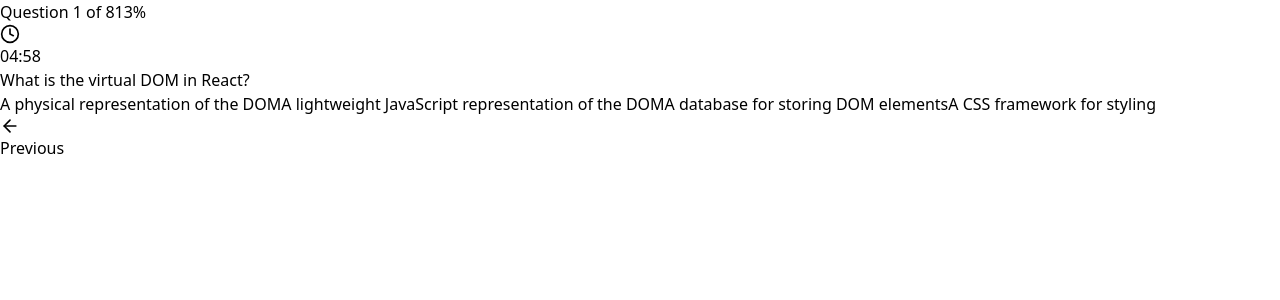
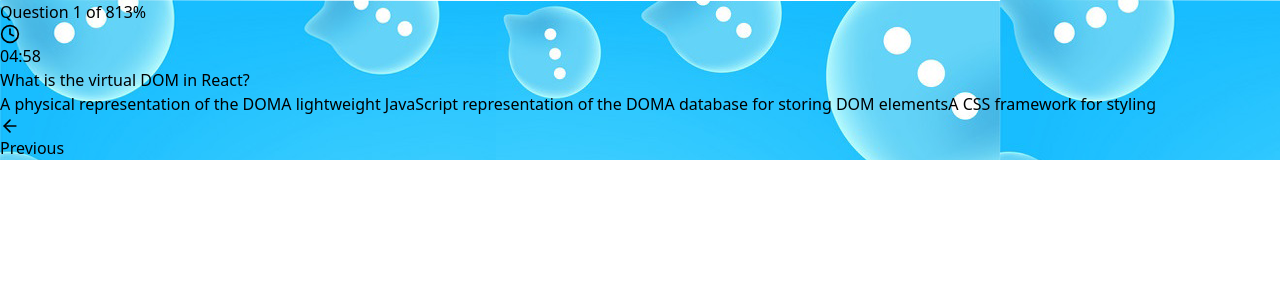
Before and after one commit to PushkarDesigns/quiz-website, a React (Vite) app: page / in a window 1280 px wide. Both pictures are taken after a click on the button "Start Quiz". Shown: the top 300 px of the page. Built offline with nearby package versions, Linux system fonts and the light colour scheme.

Commit message:
Almost done!

```diff
--- a/src/App.jsx
+++ b/src/App.jsx
@@ -1,11 +1,12 @@
 import Quiz from './components/Quiz'
 import { Provider } from 'react-redux'
 import { store } from './store/store'
+import bgImage from '../src/assets/background.png';
 
 const App = () => {
   return (
     <>
-    <div>
+    <div className="min-h-screen p-4 bg-cover bg-center bg-no-repeat" style={{backgroundImage: `url(${bgImage})` }}>
       <Provider store={store}>
         <Quiz />
       </Provider>
@@ -14,4 +15,4 @@
   )
 }
 
-export default App
+export default App;
--- a/src/components/Quiz.jsx
+++ b/src/components/Quiz.jsx
@@ -33,8 +33,9 @@
 
     if (isQuizCompleted) {
         return (
-            <div className="min-h-screen bg-gradient-to-br from-blue-50 via-white to-purple-50 py-8 px-4">
-                <Results />
+            // <div className="min-h-screen bg-gradient-to-br from-blue-50 via-white to-purple-50 py-8 px-4">
+            <div className="min-h-screen py-8 px-4">
+            <Results />
             </div>
         )
     }
@@ -42,7 +43,8 @@
     if (!isTimerActive && answers.length === 0) {
         console.log(questions)
         return (
-            <div className="min-h-screen bg-gradient-to-br from-blue-50 via-white to-purple-50 flex items-center justify-center py-8 px-4">
+            // <div className="min-h-screen bg-gradient-to-br from-blue-50 via-white to-purple-50 flex items-center justify-center py-8 px-4">
+            <div className="min-h-screen flex items-center justify-center py-8 px-4">
                 <QuizStart />
             </div>
         )
@@ -55,7 +57,8 @@
             {/* <Timer /> */}
             {/* <ProgressBar /> */}
             {/* <QuizStart /> */}
-            <div className="min-h-screen bg-gradient-to-be from-blue-50 via-white to-purple-50 p-4">
+            {/* <div className="min-h-screen bg-gradient-to-be from-blue-50 via-white to-purple-50 p-4"> */}
+            <div className="min-h-screen p-4">
                 <div className="max-w-4xl mx-auto mb-4">
                     <div className="bg-white rounded-xl shadow-lg p-4">
                         <div className="flex flex-col md:flex-row md:items-center md:justify-between space-y-4 md:space-y-0">
```
Also changed, not shown: src/assets/background.png (added).
